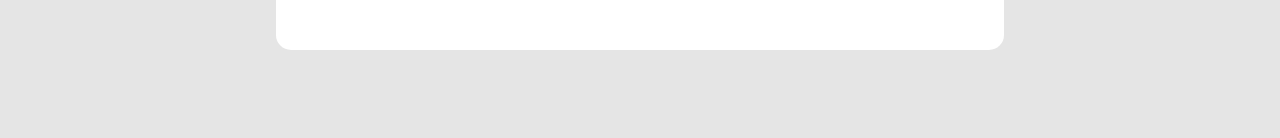
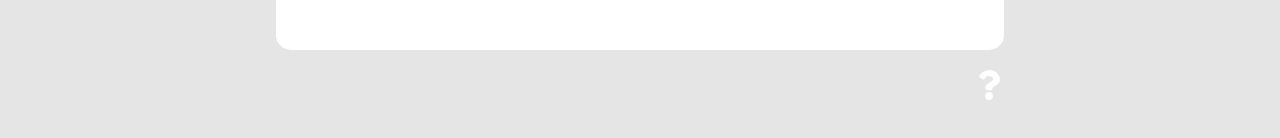
Before and after one commit to NicoleBarranca/Feedback-app, a React (Create React App) app: page /about in a window 1280 px wide. Shown: the part 308-446 px from the top of the page. Built offline with nearby package versions, Linux system fonts and the light colour scheme.

Commit message:
AboutPage component and AboutIcon Link

```diff
--- a/src/App.js
+++ b/src/App.js
@@ -7,6 +7,7 @@
 import FeedbackStats from "./components/FeedbackStats";
 import FeedbackForm from "./components/FeedbackForm";
 import AboutPage from "./components/pages/AboutPage";
+import AboutIconLink from "./components/AboutIconLink";
 
 function App() {
   const [feedback, setFeedback] = useState(FeedbackData);
@@ -43,6 +44,8 @@
           ></Route>
           <Route path="/about" element={<AboutPage />} />
         </Routes>
+
+        <AboutIconLink />
       </div>
     </Router>
   );
--- /dev/null
+++ b/src/components/AboutIconLink.jsx
@@ -0,0 +1,14 @@
+import { FaQuestion } from "react-icons/fa";
+import { Link } from "react-router-dom";
+
+function AboutIconLink() {
+  return (
+    <div className="about-link">
+      <Link to="/about">
+        <FaQuestion size={30} />
+      </Link>
+    </div>
+  );
+}
+
+export default AboutIconLink;
--- a/src/components/pages/AboutPage.jsx
+++ b/src/components/pages/AboutPage.jsx
@@ -1,4 +1,5 @@
 import Card from "../shared/Card";
+import { Link } from "react-router-dom";
 function AboutPage() {
   return (
     <Card>
@@ -8,7 +9,7 @@
         <p>Version 1.0.0</p>
 
         <p>
-          <a href="/">Back To Home</a>
+          <Link to="/">Back To Home</Link>
         </p>
       </div>
     </Card>
```
